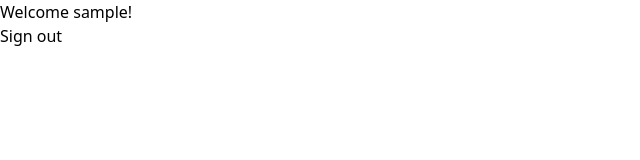
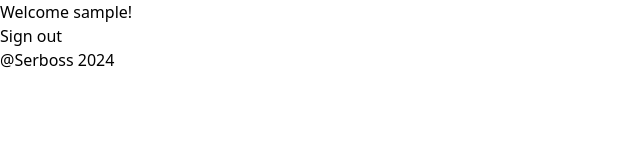
Before and after one commit to GeorgeFlorian/Workspace_Licenta, a React (Vite) app in the folder client/: page /dashboard in a window 1280 px wide. Shown: the top 160 px of the page, without its empty margins (0-640 px from the left). Built offline with nearby package versions, Linux system fonts and the light colour scheme; sample sign-in values are in the browser's storage.

Commit message:
Improve general layout

```diff
--- /dev/null
+++ b/client/src/components/layout/Layout.jsx
@@ -0,0 +1,9 @@
+import { Outlet } from "react-router-dom";
+
+export default function Layout() {
+  return (
+    <div className="min-h-screen bg-white h-full w-full">
+      <Outlet />
+    </div>
+  );
+}
--- a/client/src/components/layout/PageWrapper.jsx
+++ b/client/src/components/layout/PageWrapper.jsx
@@ -1,9 +1,13 @@
 import { Outlet } from "react-router-dom";
+import Footer from "@components/ui/Footer.jsx";
 
 export default function PageWrapper() {
   return (
-    <div className="PageWrapper bg-white h-full max-w-screen-2xl flex flex-col justify-center gap-4 mx-auto my-auto">
-      <Outlet />
+    <div className="min-h-screen h-full w-full flex flex-col justify-between">
+      <div className="bg-white h-full flex flex-col justify-center gap-4 mx-auto my-auto max-w-screen-2xl">
+        <Outlet />
+      </div>
+      <Footer />
     </div>
   );
 }
--- a/client/src/components/pages/Dashboard.jsx
+++ b/client/src/components/pages/Dashboard.jsx
@@ -6,7 +6,7 @@ export default function Dashboard() {
   let isLoggingOut = fetcher.formData != null;
 
   return (
-    <div>
+    <div className="mx-auto">
       <p>Welcome {user}!</p>
       <fetcher.Form method="post" action="/logout">
         <button type="submit" disabled={isLoggingOut}>
--- a/client/src/components/router/index.js
+++ b/client/src/components/router/index.js
@@ -1,6 +1,6 @@
 import { createBrowserRouter, redirect } from "react-router-dom";
 
-import PageWrapper from "@layout/PageWrapper";
+import Layout from "@layout/Layout.jsx";
 import { LoginPage, Dashboard, Register, NotFound } from "@pages/";
 
 import {
@@ -9,6 +9,7 @@ import {
   protectedLoader,
   fakeAuthProvider,
 } from "@auth/auth";
+import PageWrapper from "@layout/PageWrapper.jsx";
 
 export const router = createBrowserRouter([
   {
@@ -18,7 +19,7 @@ export const router = createBrowserRouter([
       // Our root route always provides the user, if logged in
       return { user: fakeAuthProvider.username };
     },
-    Component: PageWrapper,
+    Component: Layout,
     children: [
       {
         index: true,
@@ -34,9 +35,15 @@ export const router = createBrowserRouter([
         Component: LoginPage,
       },
       {
-        path: "dashboard",
-        loader: protectedLoader,
-        Component: Dashboard,
+        Component: PageWrapper,
+        children: [
+          {
+            path: "dashboard",
+            loader: protectedLoader,
+            Component: Dashboard,
+          },
+          // Add more protected routes here
+        ],
       },
       {
         path: "register",
--- /dev/null
+++ b/client/src/components/ui/Footer.jsx
@@ -0,0 +1,3 @@
+export default function Footer() {
+  return <footer className="h-40 bg-gray-300 flex items-center justify-center">@Serboss 2024</footer>;
+}
--- a/client/src/index.css
+++ b/client/src/index.css
@@ -11,8 +11,4 @@
     @apply min-h-screen h-full;
   }
 
-  .PageWrapper {
-    @apply min-h-screen h-full;
-  }
-
 }
```
